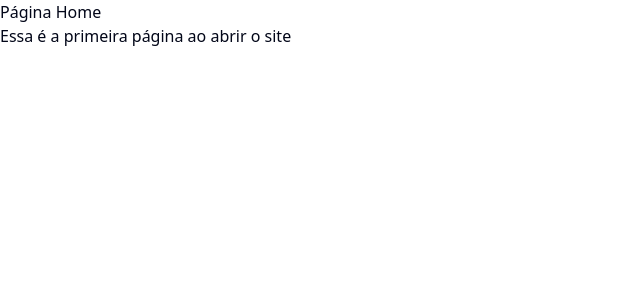
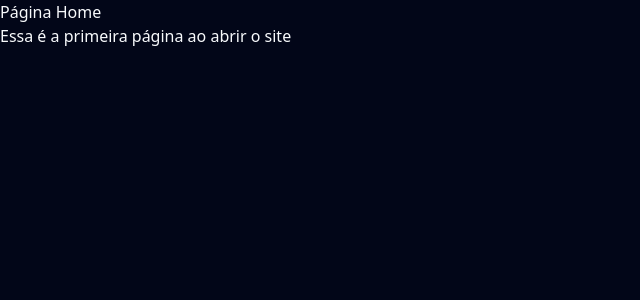
Before and after one commit to luizpoderoso/financify, a Next.js app: page / in a window 1280 px wide. Shown: the top 300 px of the page, without its empty margins (0-640 px from the left). Built offline with nearby package versions, Linux system fonts and the light colour scheme.

Commit message:
fix: force dark mode

```diff
--- a/src/app/layout.tsx
+++ b/src/app/layout.tsx
@@ -23,7 +23,7 @@ export default function RootLayout({
   children: React.ReactNode;
 }>) {
   return (
-    <html lang="en" suppressHydrationWarning>
+    <html lang="en" className="dark" suppressHydrationWarning>
       <body
         className={`${geistSans.variable} ${geistMono.variable} antialiased`}
       >
```
